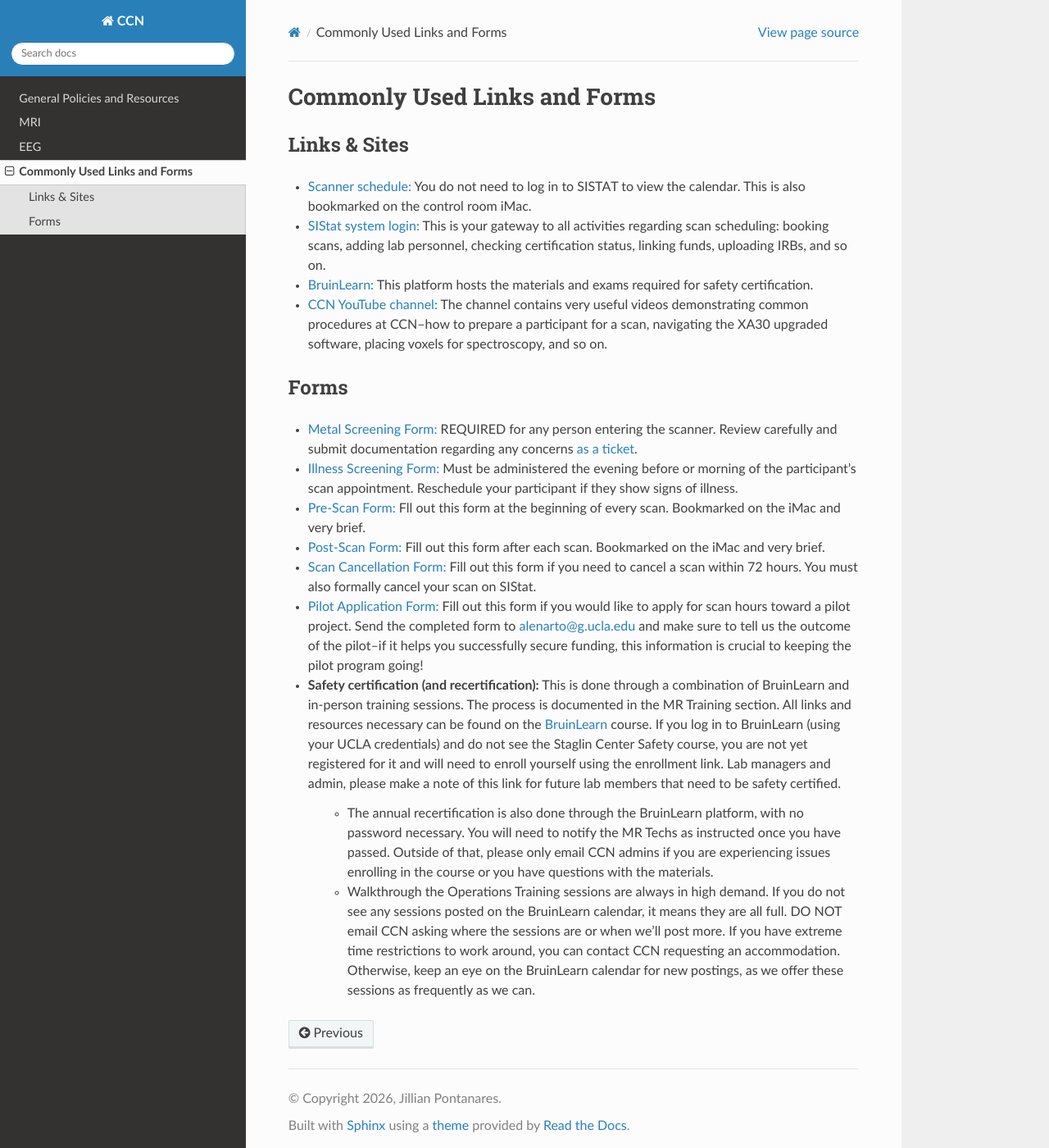
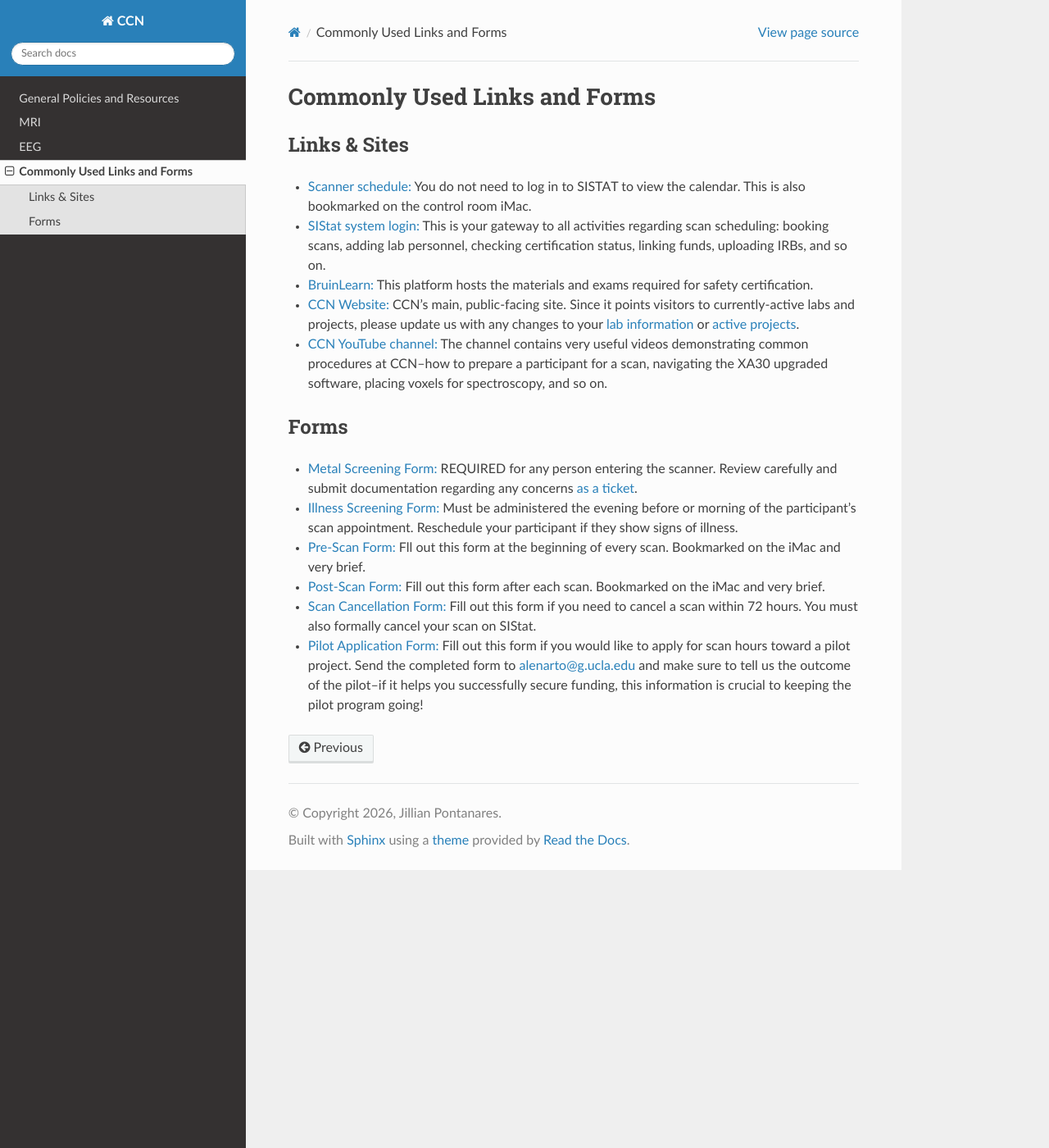
Before and after one commit to CCN-Support/CCN_Wiki, a Sphinx documentation site: the page built from docs/source/links-and-forms.rst, in a window 1280 px wide and 1400 px high. Shown: the whole window at 82% size. Built offline with Sphinx 7.4.7 and the Read the Docs theme 3.1.0, drawn with Linux system fonts in a browser that asks for light colours.

Commit message:
Update links-and-forms.rst

```diff
--- a/docs/source/links-and-forms.rst
+++ b/docs/source/links-and-forms.rst
@@ -7,6 +7,7 @@ Links & Sites
 - `Scanner schedule: <https://www.sistat.ucla.edu/CCNSAS/login.asp/>`_ You do not need to log in to SISTAT to view the calendar. This is also bookmarked on the control room iMac.
 - `SIStat system login: <https://www.sistat.ucla.edu/CCNSAS/ShowCalendar.asp#/>`_ This is your gateway to all activities regarding scan scheduling: booking scans, adding lab personnel, checking certification status, linking funds, uploading IRBs, and so on.
 -  `BruinLearn: <https://bruinlearn.ucla.edu/>`_ This platform hosts the materials and exams required for safety certification.
+- `CCN Website: <https://www.staglincenterforcogneuro.semel.ucla.edu/>`_ CCN's main, public-facing site. Since it points visitors to currently-active labs and projects, please update us with any changes to your `lab information <https://forms.gle/FKzH4nXrX2x8RKtM6>`_ or `active projects <https://forms.gle/yBmxgFYyQshUJW9TA>`_.
 - `CCN YouTube channel: <https://www.youtube.com/@uclastaglincenterforcognit4262/videos/>`_ The channel contains very useful videos demonstrating common procedures at CCN--how to prepare a participant for a scan, navigating the XA30 upgraded software, placing voxels for spectroscopy, and so on.
 
 
@@ -19,9 +20,3 @@ Forms
 - `Post-Scan Form: <https://uclahs.az1.qualtrics.com/jfe/form/SV_3BQesXgv9K8kgPc/>`_ Fill out this form after each scan. Bookmarked on the iMac and very brief.
 - `Scan Cancellation Form: <https://forms.gle/E9uzNYDZheAqihce7/>`_ Fill out this form if you need to cancel a scan within 72 hours. You must also formally cancel your scan on SIStat.
 - `Pilot Application Form: <https://drive.google.com/file/d/1rhfezXO3QP4pV5yjUnNmI8LNkjw7EqS9/view?usp=drive_link/>`_ Fill out this form if you would like to apply for scan hours toward a pilot project. Send the completed form to alenarto@g.ucla.edu and make sure to tell us the outcome of the pilot--if it helps you successfully secure funding, this information is crucial to keeping the pilot program going!
-
-
-- **Safety certification (and recertification):** This is done through a combination of BruinLearn and in-person training sessions. The process is documented in the MR Training section. All links and resources necessary can be found on the `BruinLearn <https://bruinlearn.ucla.edu/>`_ course. If you log in to BruinLearn (using your UCLA credentials) and do not see the Staglin Center Safety course, you are not yet registered for it and will need to enroll yourself using the enrollment link. Lab managers and admin, please make a note of this link for future lab members that need to be safety certified.
-
-   - The annual recertification is also done through the BruinLearn platform, with no password necessary. You will need to notify the MR Techs as instructed once you have passed. Outside of that, please only email CCN admins if you are experiencing issues enrolling in the course or you have questions with the materials.
-   - Walkthrough the Operations Training sessions are always in high demand. If you do not see any sessions posted on the BruinLearn calendar, it means they are all full. DO NOT email CCN asking where the sessions are or when we'll post more. If you have extreme time restrictions to work around, you can contact CCN requesting an accommodation. Otherwise, keep an eye on the BruinLearn calendar for new postings, as we offer these sessions as frequently as we can.
```
